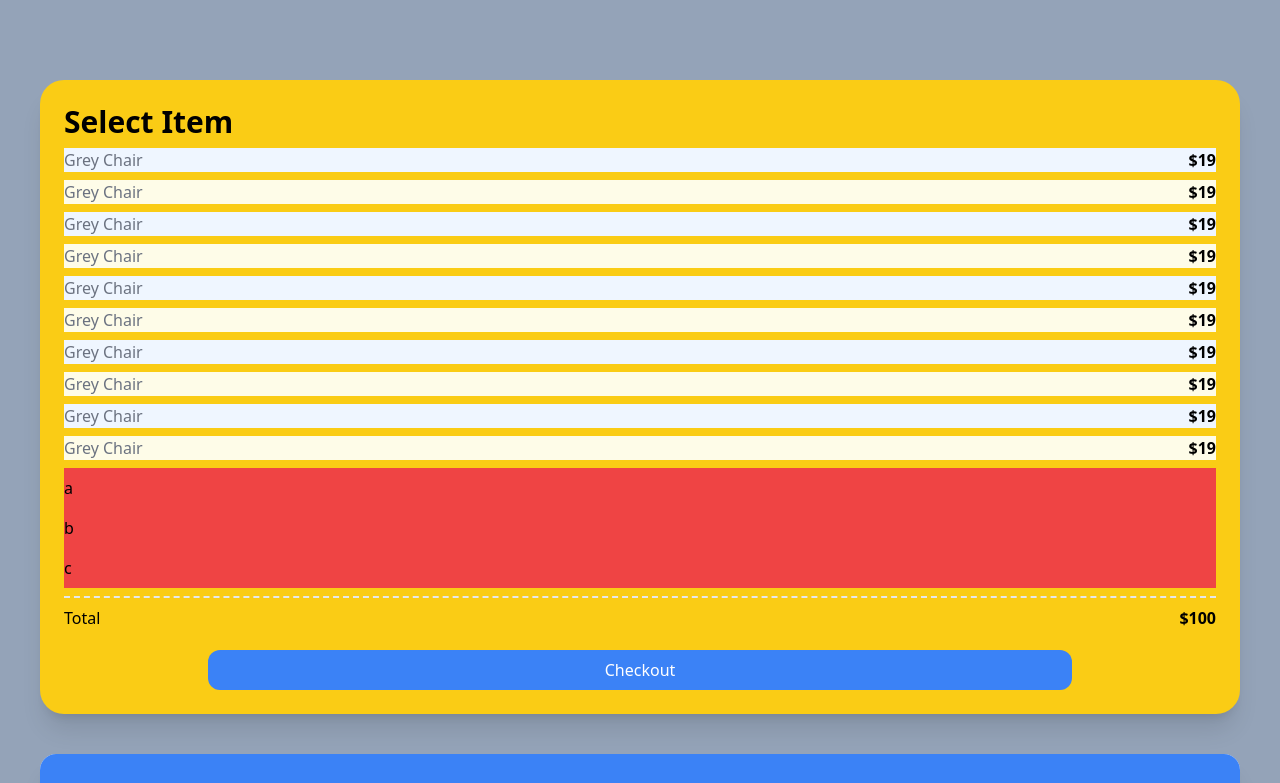
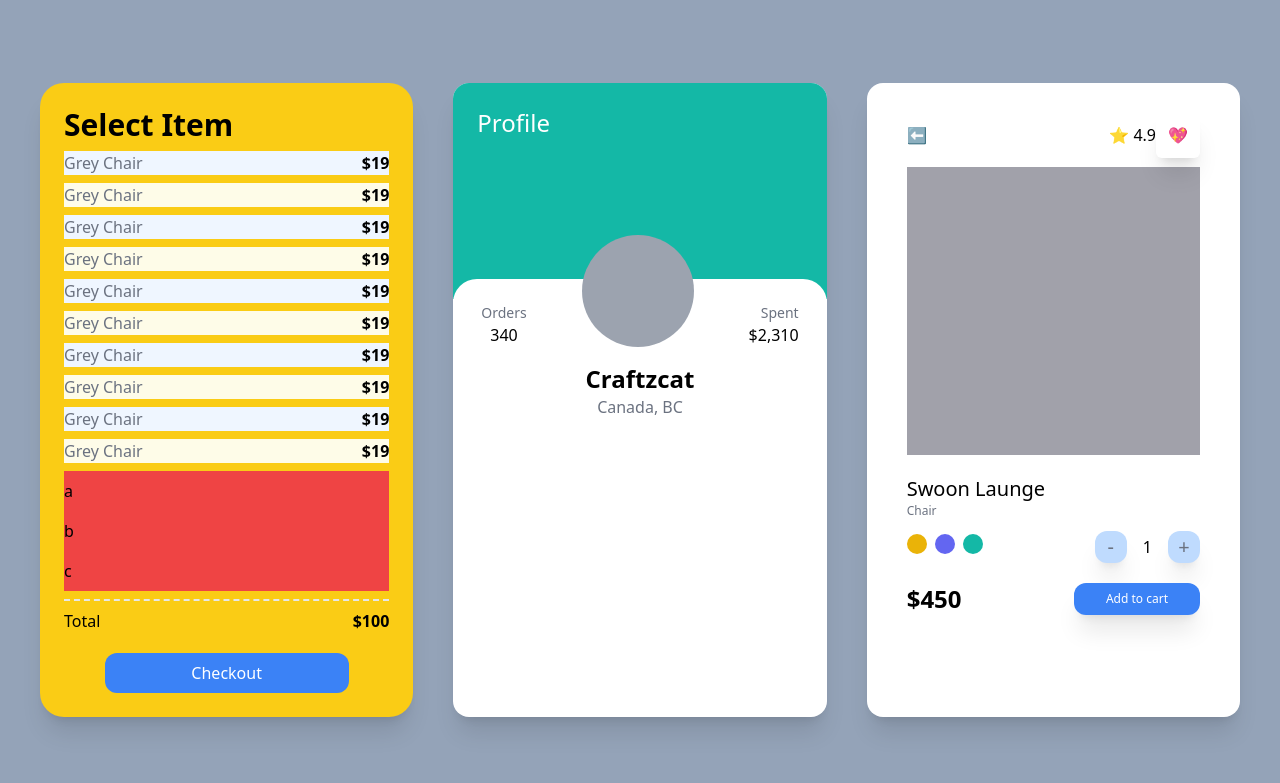
Before and after one commit to cattynip/tailwind-css-practice, a Next.js app: page / in a window 1280 px wide. Shown: the top 783 px of the page. Built offline with nearby package versions, Linux system fonts and the light colour scheme.

Commit message:
4.10 Responsive Modifiers part Two

```diff
--- a/pages/index.tsx
+++ b/pages/index.tsx
@@ -2,7 +2,7 @@ import type { NextPage } from 'next';
 
 const Home: NextPage = () => {
   return (
-    <div className="grid min-h-screen gap-10 bg-slate-400 py-20 px-10">
+    <div className="grid min-h-screen gap-10 bg-slate-400 py-20 px-10 lg:grid-cols-2 xl:grid-cols-3 xl:place-content-center">
       <div className="flex flex-col rounded-3xl bg-white p-6 shadow-xl sm:bg-red-400 sm:hover:bg-pink-200 md:bg-teal-500 lg:bg-indigo-500 xl:bg-yellow-400 2xl:bg-pink-500">
         <span className="text-3xl font-semibold">Select Item</span>
 
@@ -37,7 +37,7 @@ const Home: NextPage = () => {
       </div>
 
       <div className="group overflow-hidden rounded-2xl bg-white shadow-xl">
-        <div className="bg-blue-500 p-6 pb-14">
+        <div className="bg-blue-500 p-6 pb-14 xl:pb-40 portrait:bg-indigo-500 landscape:bg-teal-500">
           <span className="text-2xl text-white">Profile</span>
         </div>
         <div className="relative -top-5 rounded-3xl bg-white px-7 pt-9">
@@ -62,7 +62,7 @@ const Home: NextPage = () => {
         </div>
       </div>
 
-      <div className="rounded-2xl bg-white p-10 shadow-xl">
+      <div className="rounded-2xl bg-white p-10 shadow-xl lg:col-span-2 xl:col-span-1">
         <div className="mb-5 flex items-center justify-between">
           <span>⬅️</span>
           <div>
```
